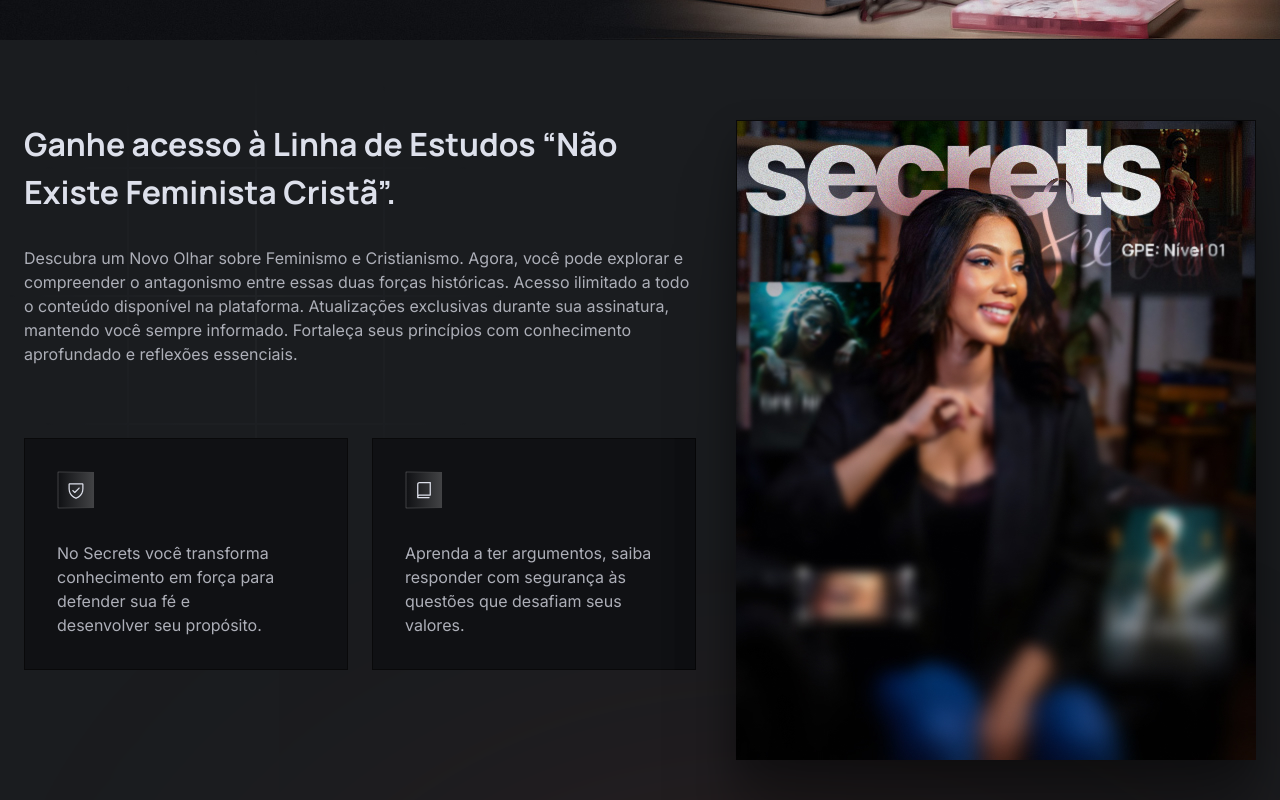
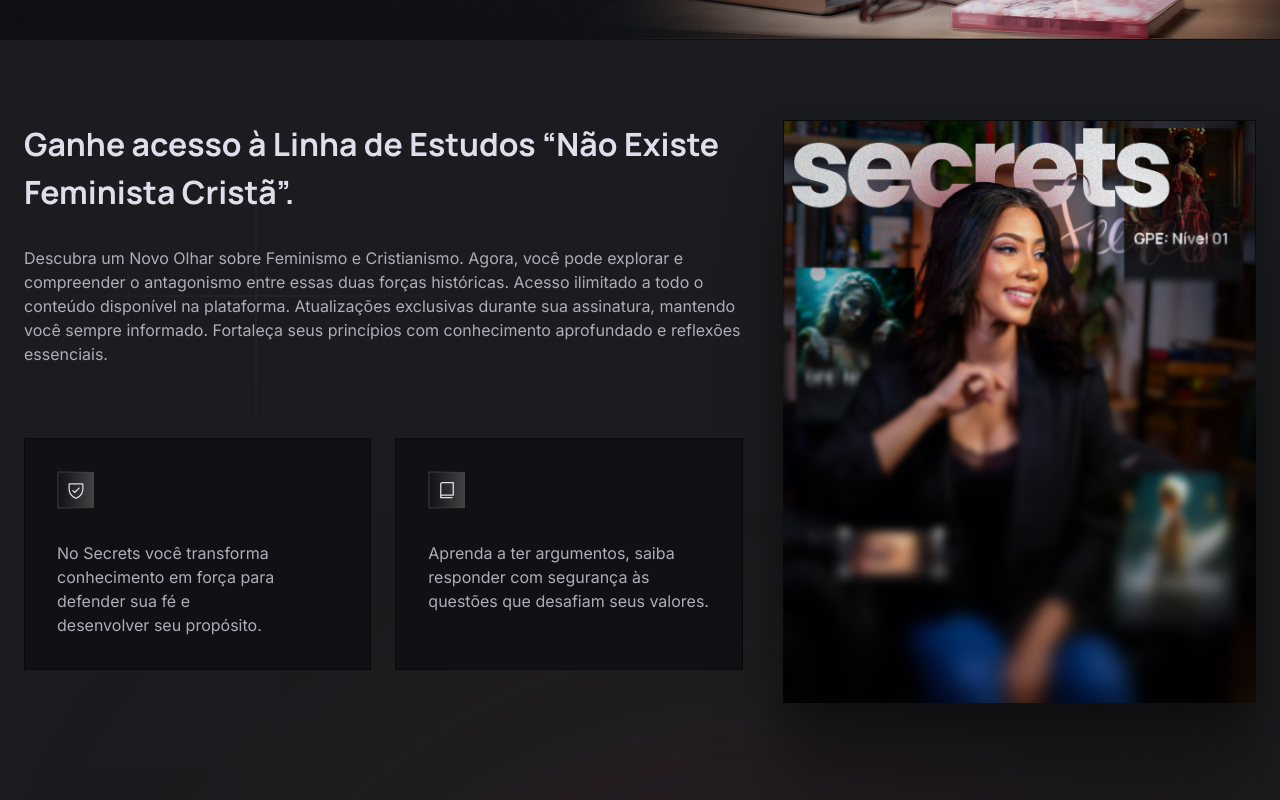
Before and after one commit to correantonio/secrets, a React (Vite) app: page / in a window 1280 px wide. Shown: the part 680-1480 px from the top of the page. Built offline with nearby package versions, Linux system fonts and the light colour scheme.

Commit message:
modificações de layout e aplicação dos componentes do lib shadcn

```diff
--- a/src/index.css
+++ b/src/index.css
@@ -1,4 +1,8 @@
 @import "tailwindcss";
+@import "tw-animate-css";
+@import "shadcn/tailwind.css";
+
+/* @custom-variant dark (&:is(.dark *)); */
 
 @theme {
   --color-accent: #8B302F;
@@ -12,3 +16,39 @@
   --font-body: "Inter", "sans-serif";
   --price-bg-img: "../assets/05-Price/price-bg-img.jpg"
 }
+
+
+:root {
+  --radius: 0.625rem;
+  /* --background: oklch(1 0 0);
+  --foreground: oklch(0.129 0.042 264.695);
+  --card: oklch(1 0 0);
+  --card-foreground: oklch(0.129 0.042 264.695);
+  --popover: oklch(1 0 0);
+  --popover-foreground: oklch(0.129 0.042 264.695);
+  --primary: oklch(0.208 0.042 265.755);
+  --primary-foreground: oklch(0.984 0.003 247.858);
+  --secondary: oklch(0.968 0.007 247.896);
+  --secondary-foreground: oklch(0.208 0.042 265.755);
+  --muted: oklch(0.968 0.007 247.896);
+  --muted-foreground: oklch(0.554 0.046 257.417);
+  --accent: oklch(0.968 0.007 247.896);
+  --accent-foreground: oklch(0.208 0.042 265.755);
+  --destructive: oklch(0.577 0.245 27.325);
+  --border: oklch(0.929 0.013 255.508);
+  --input: oklch(0.929 0.013 255.508);
+  --ring: oklch(0.704 0.04 256.788);
+  --chart-1: oklch(0.646 0.222 41.116);
+  --chart-2: oklch(0.6 0.118 184.704);
+  --chart-3: oklch(0.398 0.07 227.392);
+  --chart-4: oklch(0.828 0.189 84.429);
+  --chart-5: oklch(0.769 0.188 70.08);
+  --sidebar: oklch(0.984 0.003 247.858);
+  --sidebar-foreground: oklch(0.129 0.042 264.695);
+  --sidebar-primary: oklch(0.208 0.042 265.755);
+  --sidebar-primary-foreground: oklch(0.984 0.003 247.858);
+  --sidebar-accent: oklch(0.968 0.007 247.896);
+  --sidebar-accent-foreground: oklch(0.208 0.042 265.755);
+  --sidebar-border: oklch(0.929 0.013 255.508);
+  --sidebar-ring: oklch(0.704 0.04 256.788); */
+}
--- a/src/layout/Benefits.jsx
+++ b/src/layout/Benefits.jsx
@@ -4,6 +4,7 @@ import benefitsIMG from '../assets/02-Benefits/benefits-img.jpg';
 import iconsBook from '../assets/02-Benefits/icon-book.svg';
 import iconsShield from '../assets/02-Benefits/icon-shield-check.svg';
 import BgGrid from '../assets/02-Benefits/bgGrids.svg?react';
+import AnimatedContent from '../components/AnimatedContent'
 
 const Benefits = () => {
   const listItens = [
@@ -19,6 +20,8 @@ const Benefits = () => {
     },
   ];
 
+
+
   return (
     <article className="relative z-20 ">
       <section className="container mx-auto py-20 px-6">
@@ -32,6 +35,19 @@ const Benefits = () => {
                 'Descubra um Novo Olhar sobre Feminismo e Cristianismo. Agora, você pode explorar e compreender o antagonismo entre essas duas forças históricas. Acesso ilimitado a todo o conteúdo disponível na plataforma. Atualizações exclusivas durante sua assinatura, mantendo você sempre informado. Fortaleça seus princípios com conhecimento aprofundado e reflexões essenciais.'
               }
             />
+        <AnimatedContent
+          distance={100}
+          direction="vertical"
+          reverse={false}
+          duration={0.8}
+          ease="power3.out"
+          initialOpacity={0}
+          animateOpacity
+          scale={1}
+          threshold={0.1}
+          delay={0}
+        >
+
             <ul className="grid gap-6 mb-10 xl:grid-cols-2 mt-[72px]">
               {listItens.map((item, index) => (
                 <li
@@ -43,13 +59,29 @@ const Benefits = () => {
                 </li>
               ))}
             </ul>
+        </AnimatedContent>
           </div>
+
+        <AnimatedContent
+            distance={200}
+            direction="vertical"
+            reverse={false}
+            duration={1.5}
+            ease="power3.out"
+            initialOpacity={0}
+            animateOpacity
+            scale={1}
+            threshold={0.5}
+            delay={0}
+          >
 
           <img
             src={benefitsIMG}
             alt="Cristiane Correa"
             className="w-full lg:w-fit shadow-[0px_357px_100px_0px_rgba(0,0,0,0.00),0px_228px_91px_0px_rgba(0,0,0,0.04),0px_128px_77px_0px_rgba(0,0,0,0.13),0px_57px_57px_0px_rgba(0,0,0,0.21),0px_14px_31px_0px_rgba(0,0,0,0.25)]"
-          />
+            />
+        </AnimatedContent>
+
         </div>
       </section>
       <BgGrid className="absolute inset-0 -z-10 opacity-20" />
--- a/src/layout/Community.jsx
+++ b/src/layout/Community.jsx
@@ -4,6 +4,7 @@ import Titleh2 from '../components/Fonts/Titleh2';
 import Text from '../components/Fonts/Text';
 import Button from '../components/Button';
 import communityIMG from '../assets/04-Community/community-img.jpg';
+import AnimatedContent from '../components/AnimatedContent';
 
 const Community = () => {
   const list = [
@@ -21,11 +22,25 @@ const Community = () => {
     <article>
       <section className="container mx-auto py-20 px-6 lg:flex lg:gap-10 items-center justify-center">
         <div className="mb-10 lg:max-w-5/12">
+        <AnimatedContent
+            distance={200}
+            direction="vertical"
+            reverse={false}
+            duration={1.5}
+            ease="power3.out"
+            initialOpacity={0}
+            animateOpacity
+            scale={1}
+            threshold={0.5}
+            delay={0}
+          >
           <img
             src={communityIMG}
             alt="A comunidade do Secrets no Telegram é ativa e com diversas pessoas engajadas"
             className="mx-auto shadow-[0px_357px_100px_0px_rgba(0,0,0,0.00),0px_228px_91px_0px_rgba(0,0,0,0.04),0px_128px_77px_0px_rgba(0,0,0,0.13),0px_57px_57px_0px_rgba(0,0,0,0.21),0px_14px_31px_0px_rgba(0,0,0,0.25)]"
           />
+
+        </AnimatedContent>
         </div>
         <div className="lg:max-w-7/12">
           <Titleh2>Assine o Secrets e ganhe</Titleh2>
--- a/src/layout/Contents.jsx
+++ b/src/layout/Contents.jsx
@@ -1,9 +1,9 @@
 import React, { useEffect, useState } from 'react';
 import Heading from '../components/Heading';
-import Titleh2 from '../components/Fonts/Titleh2';
 import Text from '../components/Fonts/Text';
 import Blur from '../assets/03-Contents/accentIlumination.svg?react';
 import { ArrowDown, CircleAlert } from 'lucide-react';
+import AnimatedContent from '../components/AnimatedContent';
 
 const Contents = () => {
   const [imagens, setImagens] = useState([]);
@@ -64,7 +64,20 @@ const Contents = () => {
         </div>
 
         <div className="grid gap-x-10 gap-y-5 mt-10 md:grid-cols-2 lg:justify-items-center lg:max-w-10/12 lg:mx-auto">
+
           {imgsCourses.map((item, index) => (
+            <AnimatedContent
+              distance={100}
+              direction="vertical"
+              reverse={false}
+              duration={0.8}
+              ease="power3.out"
+              initialOpacity={0}
+              animateOpacity
+              scale={1}
+              threshold={0.1}
+              delay={0}
+            >
             <div className="lg:w-full" >
               <img
                 className="w-full object-cover"
@@ -73,7 +86,9 @@ const Contents = () => {
                 alt="curso plataforma"
               />
             </div>
+            </AnimatedContent>
           ))}
+
         </div>
       </section>
       <Blur className="absolute -top-70 -z-10 animate-pulse" />
--- a/src/layout/Faq.jsx
+++ b/src/layout/Faq.jsx
@@ -1,7 +1,7 @@
 import React from 'react'
 import Accordion from '../components/Accordion'
 import accordionList from '../data/accordionList.json'
-import Heading from '../components/Heading'
+import Titleh2 from '@/components/Fonts/Titleh2'
 
 const Faq = () => {
   return (
@@ -9,7 +9,7 @@ const Faq = () => {
       <section className='container mx-auto px-6 py-8 flex flex-col gap-10'>
         <div className='lg:max-w-10/12 py-8 px-4 lg:p-20 mx-auto bg-darkus-20'>
           <div className='lg:max-w-7/12 mx-auto text-center'>
-            <Heading Title={"Estas são algumas perguntas que recebemos com frequência."}/>
+            <Titleh2>Estas são algumas perguntas que recebemos com frequência.</Titleh2>
           </div>
           <dl className='divide divide-y-1 divide-gray-800'>
             {
--- a/src/layout/Footer.jsx
+++ b/src/layout/Footer.jsx
@@ -1,9 +1,11 @@
 import React from 'react';
 import Text from '../components/Fonts/Text';
 import { ArrowUpRight } from 'lucide-react';
+import CurvedLoop from '../components/CurvedLoop';
 
 const Footer = () => {
   return (
+    <>
     <footer className="bg-darkus-20">
       <div className="container mx-auto pt-20 pb-4 px-6 flex justify-center flex-col gap-8 items-center text-center">
         <div className="flex gap-2 flex-col md:flex-row md:gap-4 items-center">
@@ -40,6 +42,8 @@ const Footer = () => {
         </span>
       </div>
     </footer>
+    <CurvedLoop marqueeText="Não ✦ Existe ✦ Feminista ✦ Cristã ✦" />
+    </>
   );
 };
 
--- a/src/layout/Price.jsx
+++ b/src/layout/Price.jsx
@@ -7,6 +7,7 @@ import IconDiscussion from '../assets/05-Price/icons/discussion.svg?react';
 import IconWarrantly from '../assets/05-Price/icons/warrantly.svg?react';
 import Payments from '../assets/05-Price/icons/payments.svg?react';
 import { ArrowRight, OctagonAlert } from 'lucide-react';
+import AnimatedContent from '../components/AnimatedContent';
 
 const Price = () => {
   const list = [
@@ -34,7 +35,20 @@ const Price = () => {
     >
       <section className="container grid xl:grid-cols-3 gap-16 py-20 lg:pt-48 px-6 mx-auto lg:gap-10">
         <div className="grid grid-rows-2 order-2 lg:order-1">
+
           <ul>
+      <AnimatedContent
+            distance={100}
+            direction="vertical"
+            reverse={false}
+            duration={0.8}
+            ease="power3.out"
+            initialOpacity={0}
+            animateOpacity
+            scale={1}
+            threshold={0.1}
+            delay={0}
+          >
             {list.map((item, index) => (
               <li key={index} className="flex gap-4">
                 <div className="mb-4 lg:mb-0"> {item.icon} </div>
@@ -53,7 +67,10 @@ const Price = () => {
                 </div>
               </li>
             ))}
+      </AnimatedContent>
           </ul>
+
+
           <div className="bg-darkus-30 p-8">
             <Titleh2>Garantia incondicional</Titleh2>
             <Text>
--- a/vite.config.js
+++ b/vite.config.js
@@ -2,8 +2,19 @@ import { defineConfig } from 'vite'
 import react from '@vitejs/plugin-react'
 import svgr from 'vite-plugin-svgr'
 import tailwindcss from '@tailwindcss/vite'
+// import { path } from 'motion/react-client'
+import path from 'path';
+import { fileURLToPath } from 'url';
+
+const __filename = fileURLToPath(import.meta.url);
+const __dirname = path.dirname(__filename);
 
 // https://vite.dev/config/
 export default defineConfig({
   plugins: [svgr(), react(), tailwindcss()],
+  resolve: {
+    alias: {
+      "@": path.resolve(__dirname, "./src")
+    },
+  },
 })
```
Also changed, not shown: package.json (+9 -1 lines), src/App.jsx (+15 -13 lines), 1 other file (tests, documents, lock files or other folders).
